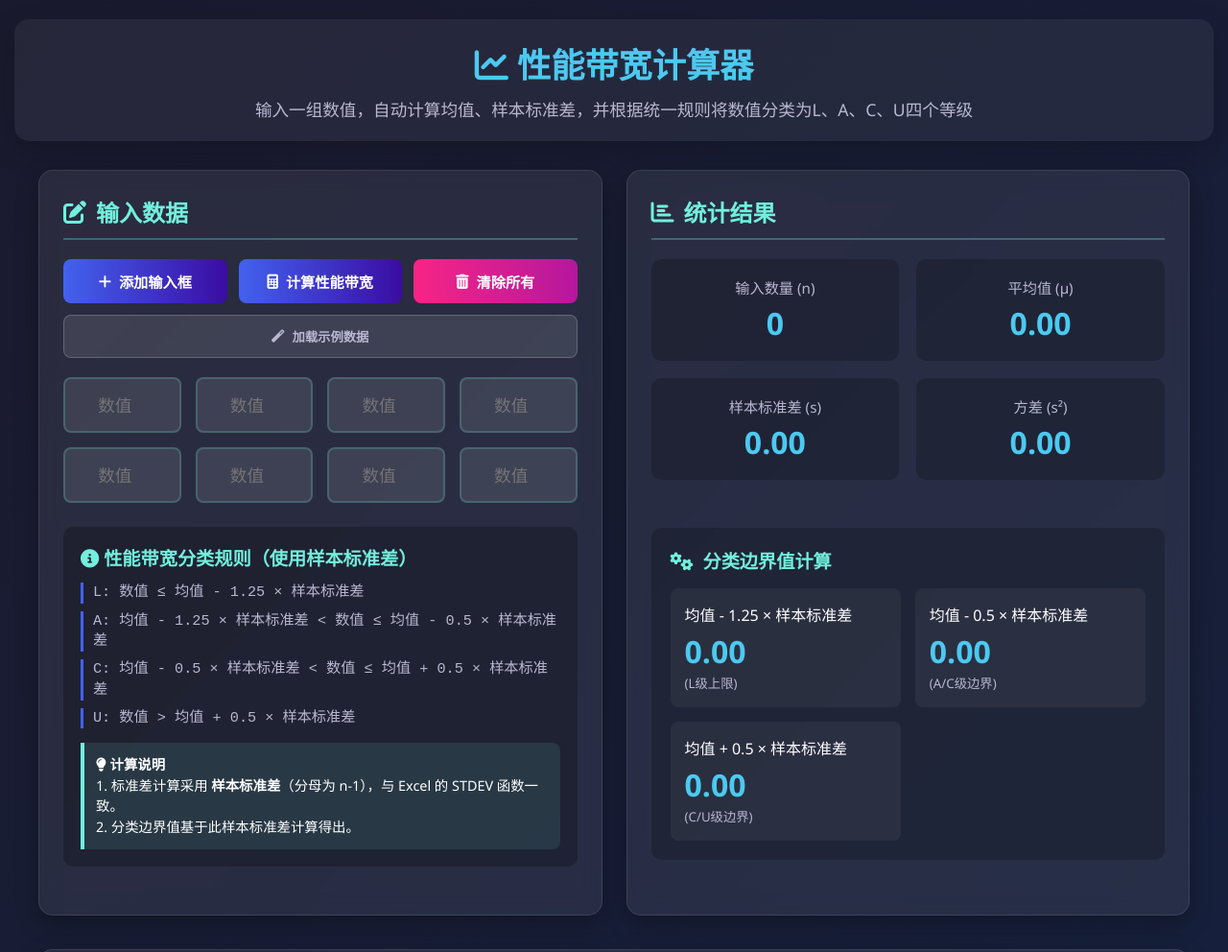
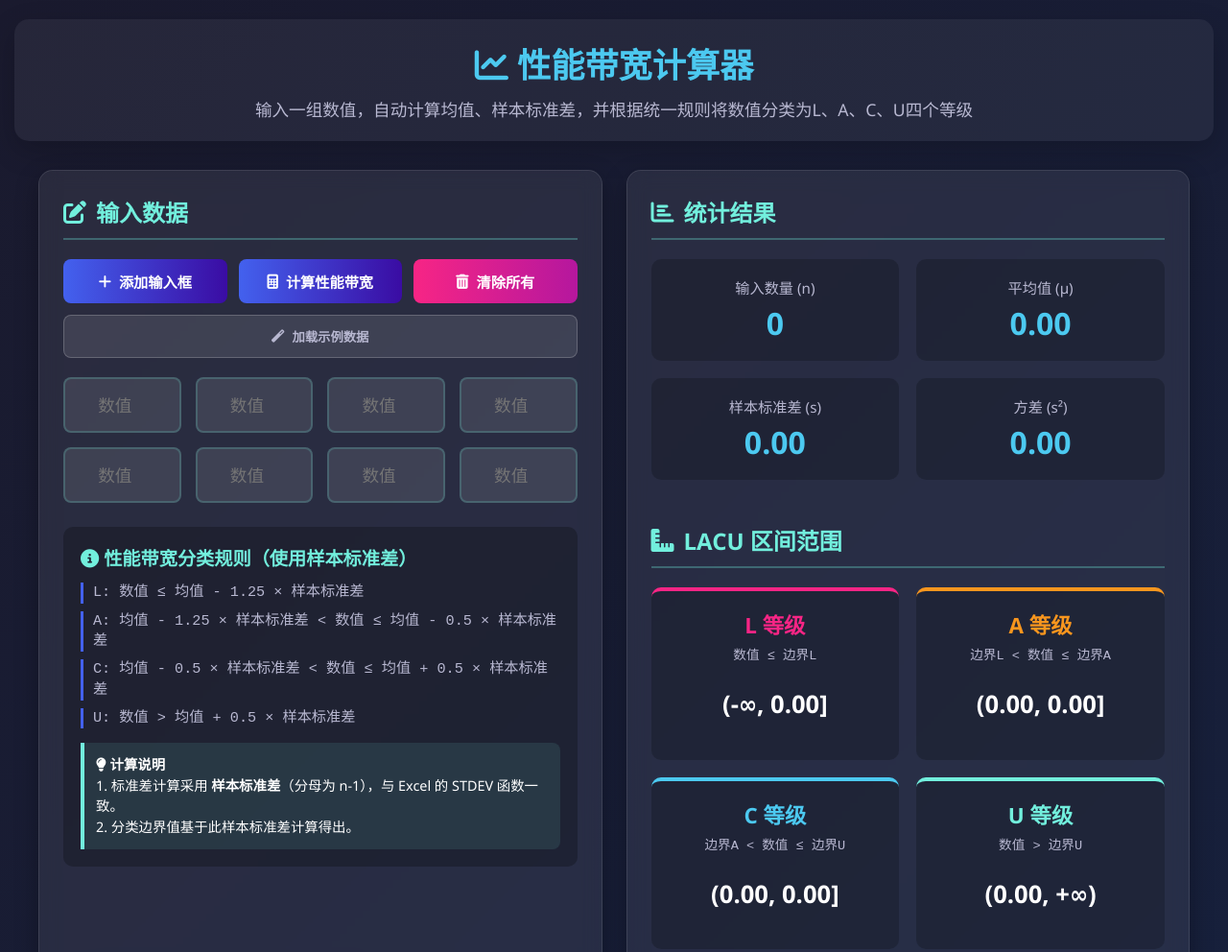
Before and after one commit to shaw2023/lacu, a plain HTML site: page index.html in a window 1280 px wide. Shown: the top 992 px of the page at 96% size. Drawn offline with Linux system fonts and the light colour scheme.

Commit message:
Add files via upload

```diff
--- a/index.html
+++ b/index.html
@@ -3,7 +3,7 @@
 <head>
     <meta charset="UTF-8">
     <meta name="viewport" content="width=device-width, initial-scale=1.0, maximum-scale=5.0, user-scalable=yes">
-    <title>性能带宽计算器 (移动端优化版)</title>
+    <title>性能带宽计算器</title>
     <link rel="stylesheet" href="https://cdnjs.cloudflare.com/ajax/libs/font-awesome/6.4.0/css/all.min.css">
     <style>
         * {
@@ -22,7 +22,7 @@
             flex-direction: column;
             align-items: center;
         }
-
+        /* 核心调整：确保容器内两列等高 */
         .container {
             max-width: 1200px;
             width: 100%;
@@ -30,9 +30,9 @@
             grid-template-columns: 1fr 1fr;
             gap: 25px;
             margin-top: 15px;
+            align-items: stretch; /* 关键：让子项拉伸到相同高度 */
         }
 
-        /* 移动端优化：小屏幕时单列布局 */
         @media (max-width: 900px) {
             .container {
                 grid-template-columns: 1fr;
@@ -56,7 +56,6 @@
             font-size: 2.2rem;
         }
 
-        /* 移动端优化：标题字体调整 */
         @media (max-width: 600px) {
             h1 {
                 font-size: 1.8rem;
@@ -71,13 +70,12 @@
             line-height: 1.5;
         }
 
-        /* 移动端优化：副标题字体调整 */
         @media (max-width: 600px) {
             .subtitle {
                 font-size: 1rem;
             }
         }
-
+        /* 关键调整：让两个卡片区域自身也支持内容拉伸 */
         .card {
             background: rgba(255, 255, 255, 0.07);
             border-radius: 15px;
@@ -85,9 +83,11 @@
             box-shadow: 0 8px 25px rgba(0, 0, 0, 0.3);
             backdrop-filter: blur(10px);
             border: 1px solid rgba(255, 255, 255, 0.1);
+            height: 100%; /* 关键：填充容器高度 */
+            display: flex;
+            flex-direction: column;
         }
 
-        /* 移动端优化：卡片内边距调整 */
         @media (max-width: 600px) {
             .card {
                 padding: 20px 15px;
@@ -105,7 +105,6 @@
             font-size: 1.5rem;
         }
 
-        /* 移动端优化：卡片标题字体调整 */
         @media (max-width: 600px) {
             .card h2 {
                 font-size: 1.3rem;
@@ -128,7 +127,6 @@
             flex-wrap: wrap;
         }
 
-        /* 移动端优化：按钮区域调整 */
         @media (max-width: 600px) {
             .input-controls {
                 gap: 10px;
@@ -153,7 +151,6 @@
             font-size: 0.95rem;
         }
 
-        /* 移动端优化：按钮大小调整 */
         @media (max-width: 600px) {
             .btn {
                 min-width: calc(50% - 5px);
@@ -188,7 +185,6 @@
             margin-bottom: 25px;
         }
 
-        /* 移动端优化：输入框在小屏幕上单列显示 */
         @media (max-width: 600px) {
             .input-container {
                 grid-template-columns: repeat(auto-fill, minmax(110px, 1fr));
@@ -215,7 +211,6 @@
             appearance: none;
         }
 
-        /* 移动端优化：输入框字体和大小调整 */
         @media (max-width: 600px) {
             .number-input {
                 font-size: 1rem;
@@ -248,7 +243,6 @@
             margin-bottom: 25px;
         }
 
-        /* 移动端优化：统计网格间隙调整 */
         @media (max-width: 600px) {
             .stats-grid {
                 gap: 15px;
@@ -270,7 +264,6 @@
             word-break: break-all;
         }
 
-        /* 移动端优化：统计值字体调整 */
         @media (max-width: 600px) {
             .stat-value {
                 font-size: 1.8rem;
@@ -282,7 +275,6 @@
             font-size: 0.95rem;
         }
 
-        /* 移动端优化：统计标签字体调整 */
         @media (max-width: 600px) {
             .stat-label {
                 font-size: 0.9rem;
@@ -307,7 +299,6 @@
             margin-bottom: 25px;
         }
 
-        /* 移动端优化：规则区域内边距调整 */
         @media (max-width: 600px) {
             .rules {
                 padding: 15px;
@@ -330,7 +321,6 @@
             line-height: 1.4;
         }
 
-        /* 移动端优化：规则项字体调整 */
         @media (max-width: 600px) {
             .rule-item {
                 font-size: 0.9rem;
@@ -344,7 +334,6 @@
             justify-content: space-between;
         }
 
-        /* 移动端优化：分类区域垂直排列 */
         @media (max-width: 900px) {
             .classification-container {
                 flex-direction: column;
@@ -361,7 +350,6 @@
             text-align: center;
         }
 
-        /* 移动端优化：分类盒子内边距调整 */
         @media (max-width: 600px) {
             .class-box {
                 padding: 18px 15px;
@@ -374,7 +362,6 @@
             margin-bottom: 10px;
         }
 
-        /* 移动端优化：分类标题字体调整 */
         @media (max-width: 600px) {
             .class-box h3 {
                 font-size: 1.4rem;
@@ -426,21 +413,11 @@
             text-align: center;
         }
 
-        .calculation-details {
-            margin-top: 25px;
-            padding: 20px;
-            background: rgba(0, 0, 0, 0.2);
-            border-radius: 10px;
+        /* --- 核心优化：区间范围风格与“统计结果”完全一致 --- */
+        .range-section {
+            margin-top: 20px;
         }
-
-        /* 移动端优化：计算详情内边距调整 */
-        @media (max-width: 600px) {
-            .calculation-details {
-                padding: 15px;
-            }
-        }
-
-        .details-title {
+        .range-title {
             color: #72efdd;
             margin-bottom: 15px;
             display: flex;
@@ -448,17 +425,60 @@
             gap: 10px;
             font-size: 1.2rem;
         }
-
-        .details-grid {
+        .range-container {
             display: grid;
-            grid-template-columns: repeat(auto-fit, minmax(200px, 1fr));
-            gap: 15px;
+            grid-template-columns: 1fr 1fr;
+            gap: 18px;
+            margin-top: 10px;
         }
 
-        .detail-item {
-            background: rgba(255, 255, 255, 0.05);
-            padding: 15px;
-            border-radius: 8px;
+        @media (max-width: 600px) {
+            .range-container {
+                gap: 15px;
+            }
+        }
+
+        /* 区间方块样式与.stat-box保持一致 */
+        .range-box {
+            background: rgba(0, 0, 0, 0.2);
+            border-radius: 10px;
+            padding: 18px 12px;
+            text-align: center;
+            border-top: 4px solid; /* 仅用顶部边框颜色区分等级 */
+        }
+
+        .range-box.l { border-top-color: #f72585; }
+        .range-box.a { border-top-color: #f8961e; }
+        .range-box.c { border-top-color: #4cc9f0; }
+        .range-box.u { border-top-color: #72efdd; }
+
+        .range-level {
+            font-size: 1.4rem;
+            font-weight: 700;
+            margin-bottom: 8px;
+        }
+        .range-level.l { color: #f72585; }
+        .range-level.a { color: #f8961e; }
+        .range-level.c { color: #4cc9f0; }
+        .range-level.u { color: #72efdd; }
+
+        .range-expression {
+            font-family: 'Courier New', monospace;
+            font-size: 0.85rem;
+            color: #b8b8d1;
+            margin-bottom: 12px;
+            line-height: 1.3;
+            min-height: 2.2em; /* 保持表达式行数一致 */
+        }
+
+        /* 区间数值样式与.stat-value保持一致 */
+        .range-values {
+            font-size: 1.6rem;
+            font-weight: 700;
+            color: white;
+            word-break: break-all;
+            line-height: 1.3;
+            min-height: 2.2em; /* 保持数值显示区域高度 */
         }
 
         .footer {
@@ -471,7 +491,6 @@
             line-height: 1.5;
         }
 
-        /* 移动端优化：页脚字体调整 */
         @media (max-width: 600px) {
             .footer {
                 font-size: 0.8rem;
@@ -510,11 +529,10 @@
             background: rgba(255, 255, 255, 0.2);
         }
 
-        /* 移动端优化：示例按钮调整 */
         @media (max-width: 600px) {
             .example-btn {
                 min-width: 100%;
-                order: -1; /* 在移动端将示例按钮放到最前面 */
+                order: -1;
             }
         }
 
@@ -527,11 +545,6 @@
             font-size: 0.9rem;
             line-height: 1.5;
         }
-
-        /* 技术说明：移动端适配优化已整合 */
-        /* 1. 使用响应式媒体查询针对不同屏幕尺寸调整布局 */
-        /* 2. 优化触摸目标大小，确保按钮和输入框在手机上容易操作 */
-        /* 3. 调整字体大小和间距，提升小屏幕可读性 */
     </style>
 </head>
 <body>
@@ -563,7 +576,6 @@
             </div>
 
             <div class="input-container" id="inputContainer">
-                <!-- 动态添加的输入框会放在这里 -->
                 <input type="number" class="number-input" placeholder="数值">
                 <input type="number" class="number-input" placeholder="数值">
                 <input type="number" class="number-input" placeholder="数值">
@@ -606,23 +618,32 @@
                 </div>
             </div>
 
-            <div class="calculation-details">
-                <h3 class="details-title"><i class="fas fa-cogs"></i> 分类边界值计算</h3>
-                <div class="details-grid">
-                    <div class="detail-item">
-                        <div>均值 - 1.25 × 样本标准差</div>
-                        <div class="stat-value" id="paramL">0.00</div>
-                        <small style="color:#b8b8d1;">(L级上限)</small>
+            <!-- 风格统一的LACU区间范围 -->
+            <div class="range-section">
+                <h2 class="range-title"><i class="fas fa-ruler-combined"></i> LACU 区间范围</h2>
+                <div class="range-container" id="rangeContainer">
+                    <div class="range-box l">
+                        <div class="range-level l">L 等级</div>
+                        <div class="range-expression">数值 ≤ 边界L</div>
+                        <div class="range-values" id="rangeL">(-∞, 0.00]</div>
                     </div>
-                    <div class="detail-item">
-                        <div>均值 - 0.5 × 样本标准差</div>
-                        <div class="stat-value" id="paramA">0.00</div>
-                        <small style="color:#b8b8d1;">(A/C级边界)</small>
+
+                    <div class="range-box a">
+                        <div class="range-level a">A 等级</div>
+                        <div class="range-expression">边界L < 数值 ≤ 边界A</div>
+                        <div class="range-values" id="rangeA">(0.00, 0.00]</div>
                     </div>
-                    <div class="detail-item">
-                        <div>均值 + 0.5 × 样本标准差</div>
-                        <div class="stat-value" id="paramU">0.00</div>
-                        <small style="color:#b8b8d1;">(C/U级边界)</small>
+
+                    <div class="range-box c">
+                        <div class="range-level c">C 等级</div>
+                        <div class="range-expression">边界A < 数值 ≤ 边界U</div>
+                        <div class="range-values" id="rangeC">(0.00, 0.00]</div>
+                    </div>
+
+                    <div class="range-box u">
+                        <div class="range-level u">U 等级</div>
+                        <div class="range-expression">数值 > 边界U</div>
+                        <div class="range-values" id="rangeU">(0.00, +∞)</div>
                     </div>
                 </div>
             </div>
@@ -664,7 +685,7 @@
     </div>
 
     <div class="footer">
-        <p>性能带宽计算器 (移动端优化版) &copy; 2023 | 使用样本标准差计算，已优化移动端显示</p>
+        <p>性能带宽计算器 &copy; 2023 | 使用样本标准差计算，直观显示LACU区间范围</p>
         <p style="margin-top: 5px; font-size: 0.8rem;">提示：在手机上使用时，建议横向旋转屏幕以获得更佳显示效果</p>
     </div>
 
@@ -683,10 +704,11 @@
         const varianceValue = document.getElementById('varianceValue');
         const stdValue = document.getElementById('stdValue');
 
-        // 边界值元素
-        const paramL = document.getElementById('paramL');
-        const paramA = document.getElementById('paramA');
-        const paramU = document.getElementById('paramU');
+        // 区间范围元素
+        const rangeL = document.getElementById('rangeL');
+        const rangeA = document.getElementById('rangeA');
+        const rangeC = document.getElementById('rangeC');
+        const rangeU = document.getElementById('rangeU');
 
         // 分类元素
         const classL = document.getElementById('classL');
@@ -701,8 +723,6 @@
             input.className = 'number-input';
             input.placeholder = '数值';
             inputContainer.appendChild(input);
-
-            // 添加后自动聚焦
             setTimeout(() => input.focus(), 10);
         });
 
@@ -724,15 +744,14 @@
                 errorMsg.style.display = 'block';
                 return;
             }
-
             errorMsg.style.display = 'none';
 
             // 计算统计值
             const mean = calculateMean(values);
-            const variance = calculateVariance(values, mean); // 样本方差
-            const std = Math.sqrt(variance); // 样本标准差
+            const variance = calculateVariance(values, mean);
+            const std = Math.sqrt(variance);
 
-            // 计算分类边界值（关键修改：使用样本标准差std，而非方差variance）
+            // 计算分类边界值（使用样本标准差std）
             const boundaryL = mean - 1.25 * std;
             const boundaryA = mean - 0.5 * std;
             const boundaryU = mean + 0.5 * std;
@@ -743,10 +762,8 @@
             varianceValue.textContent = variance.toFixed(2);
             stdValue.textContent = std.toFixed(2);
 
-            // 更新边界值显示
-            paramL.textContent = boundaryL.toFixed(2);
-            paramA.textContent = boundaryA.toFixed(2);
-            paramU.textContent = boundaryU.toFixed(2);
+            // 更新区间范围显示
+            updateRangeDisplay(boundaryL, boundaryA, boundaryU);
 
             // 分类数值
             const classLValues = [];
@@ -779,23 +796,17 @@
             inputs.forEach(input => {
                 input.value = '';
             });
-
             // 重置显示
             resetDisplay();
         });
 
         // 加载示例数据
         exampleBtn.addEventListener('click', function() {
-            // 示例数据
             const exampleData = [12.5, 15.2, 14.8, 16.3, 13.7, 17.5, 12.9, 15.8, 14.2, 18.1];
-
-            // 清空现有输入
             const inputs = document.querySelectorAll('.number-input');
             inputs.forEach(input => {
                 inputContainer.removeChild(input);
             });
-
-            // 添加示例数据输入框
             exampleData.forEach(value => {
                 const input = document.createElement('input');
                 input.type = 'number';
@@ -803,8 +814,6 @@
                 input.value = value;
                 inputContainer.appendChild(input);
             });
-
-            // 自动计算
             setTimeout(() => {
                 calcBtn.click();
             }, 100);
@@ -818,29 +827,38 @@
 
         // 计算方差（样本方差，与Excel STDEV函数一致）
         function calculateVariance(values, mean) {
-            // 样本方差公式：分母为 n-1
             if (values.length <= 1) {
-                return 0; // 样本数量不足，无法计算样本方差
+                return 0;
             }
             const squaredDifferences = values.map(value => Math.pow(value - mean, 2));
             const sumSquaredDiff = squaredDifferences.reduce((acc, val) => acc + val, 0);
             return sumSquaredDiff / (values.length - 1);
         }
 
+        // 更新区间范围显示的函数
+        function updateRangeDisplay(boundaryL, boundaryA, boundaryU) {
+            // 更新L等级区间：(-∞, boundaryL]
+            rangeL.textContent = `(-∞, ${boundaryL.toFixed(2)}]`;
+            // 更新A等级区间：(boundaryL, boundaryA]
+            rangeA.textContent = `(${boundaryL.toFixed(2)}, ${boundaryA.toFixed(2)}]`;
+            // 更新C等级区间：(boundaryA, boundaryU]
+            rangeC.textContent = `(${boundaryA.toFixed(2)}, ${boundaryU.toFixed(2)}]`;
+            // 更新U等级区间：(boundaryU, +∞)
+            rangeU.textContent = `(${boundaryU.toFixed(2)}, +∞)`;
+        }
+
         // 更新分类显示
         function updateClassDisplay(element, values, color) {
             element.innerHTML = '';
-
             if (values.length === 0) {
                 element.innerHTML = '<span class="no-data">暂无数据</span>';
                 return;
             }
-
             values.forEach(value => {
                 const valueElement = document.createElement('span');
                 valueElement.className = 'value-item';
                 valueElement.textContent = value.toFixed(2);
-                valueElement.style.backgroundColor = color + '40'; // 添加透明度
+                valueElement.style.backgroundColor = color + '40';
                 valueElement.style.border = `1px solid ${color}`;
                 element.appendChild(valueElement);
             });
@@ -853,21 +871,21 @@
             varianceValue.textContent = '0.00';
             stdValue.textContent = '0.00';
 
-            paramL.textContent = '0.00';
-            paramA.textContent = '0.00';
-            paramU.textContent = '0.00';
+            // 重置区间范围显示
+            rangeL.textContent = '(-∞, 0.00]';
+            rangeA.textContent = '(0.00, 0.00]';
+            rangeC.textContent = '(0.00, 0.00]';
+            rangeU.textContent = '(0.00, +∞)';
 
             classL.innerHTML = '<span class="no-data">暂无数据</span>';
             classA.innerHTML = '<span class="no-data">暂无数据</span>';
             classC.innerHTML = '<span class="no-data">暂无数据</span>';
             classU.innerHTML = '<span class="no-data">暂无数据</span>';
-
             errorMsg.style.display = 'none';
         }
 
         // 初始化：添加几个输入框
         window.addEventListener('DOMContentLoaded', function() {
-            // 添加初始输入框
             for (let i = 0; i < 4; i++) {
                 const input = document.createElement('input');
                 input.type = 'number';
```
